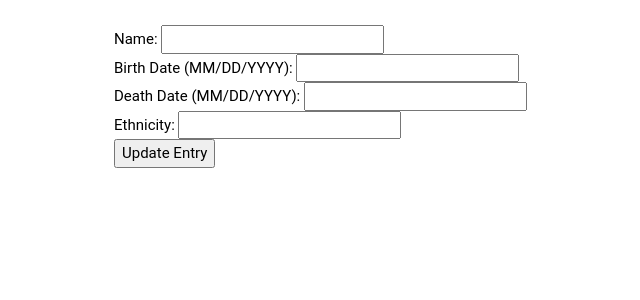
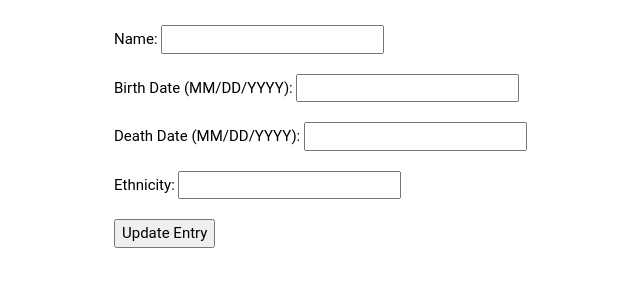
Before and after one commit to smores56/googleplex, a Python web app: template googleplex/templates/author_edit.html in a window 1280 px wide. Shown: the part 55-355 px from the top of the page, without its empty margins (14-654 px from the left). Run offline with Jinja, Linux system fonts and the light colour scheme; the template is opened without the code that fills it, so the values that code supplies are empty.

Commit message:
made editing pages slightly better

```diff
--- a/googleplex/static/styles/author.css
+++ b/googleplex/static/styles/author.css
@@ -4,3 +4,8 @@
   top: 10%;
   left: 10%;
 }
+
+.form_label {
+    display: block;
+    margin-bottom: 20px;
+}
--- a/googleplex/templates/author_edit.html
+++ b/googleplex/templates/author_edit.html
@@ -10,15 +10,25 @@
 {% block content %}
   <div class='individual_flex'>
     <form method="post">
+        <label class="form_label">
             Name:
             <input type="text" name="name" value="{{author.name}}"><br>
+        </label>
+        <label class="form_label">
             Birth Date (MM/DD/YYYY):
             <input type="text" name="birth_date" value="{% if author.birth_date %}{{author.birth_date | submission_datetime_fmt}}{% else %}{% endif %}"><br>
+        </label>
+        <label class="form_label">
             Death Date (MM/DD/YYYY):
             <input type="text" name="death_date" value="{% if author.death_date %}{{author.death_date | submission_datetime_fmt}}{% else %}{% endif %}"><br>
+        </label>
+        <label class="form_label">
             Ethnicity:
             <input type="text" name="ethnicity" value="{% if author.ethnicity %}{{author.ethnicity}}{% else %}{% endif %}"><br>
+        </label>
+        <label class="form_label">
             <input type="submit" value="Update Entry">
+        </label>
     </form>
       <!-- <h1>{{ author.name }}</h1>
       <p>Birth date: {% if author.birth_date %}{{ author.birth_date | datetime_fmt }}{% else %}unknown{% endif %},
```
Also changed, not shown: googleplex/templates/book_edit.html (+15 -7 lines). Lines whose indentation alone changed are shown as unchanged.
